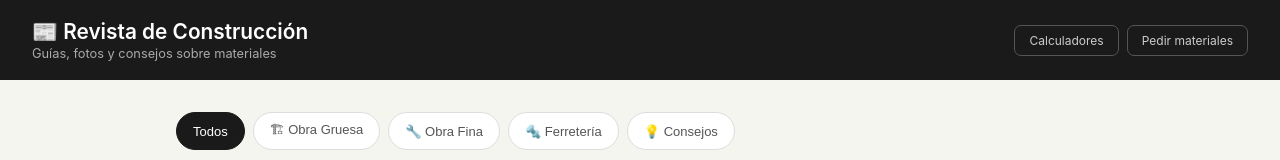
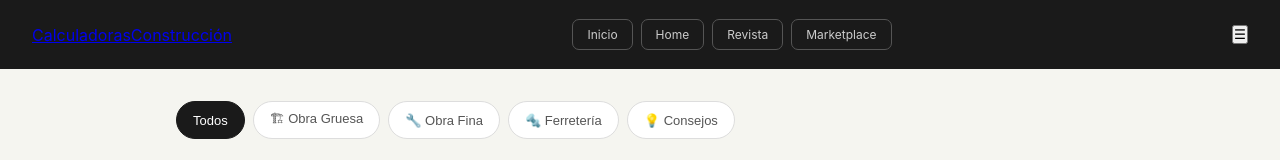
Before and after one commit to Hernan1978/calculadores-construccion, a plain HTML site: page revista.html in a window 1280 px wide. Shown: the top 160 px of the page. Drawn offline with Linux system fonts and the light colour scheme.

Commit message:
Update revista.html

```diff
--- a/revista.html
+++ b/revista.html
@@ -87,14 +87,17 @@
 <body>
 
 <header>
-  <div>
-    <h1>📰 Revista de Construcción</h1>
-    <p>Guías, fotos y consejos sobre materiales</p>
-  </div>
-  <div class="nav-links">
-    <a href="index.html" class="hbtn">Calculadores</a>
-    <a href="marketplace.html" class="hbtn">Pedir materiales</a>
-  </div>
+    <a href="index.html" class="logo">Calculadoras<span>Construcción</span></a>
+
+    <nav class="nav-links" id="navLinks">
+        <a href="index.html" class="hbtn">Inicio</a>
+        <a href="home.html" class="hbtn">Home</a>
+        <a href="revista.html" class="hbtn">Revista</a>
+        <a href="marketplace.html" class="hbtn">Marketplace</a>
+    </nav>
+
+    <button class="menu-toggle" id="menuToggle">☰</button>
+</header>
 </header>
 
 <main>
```
